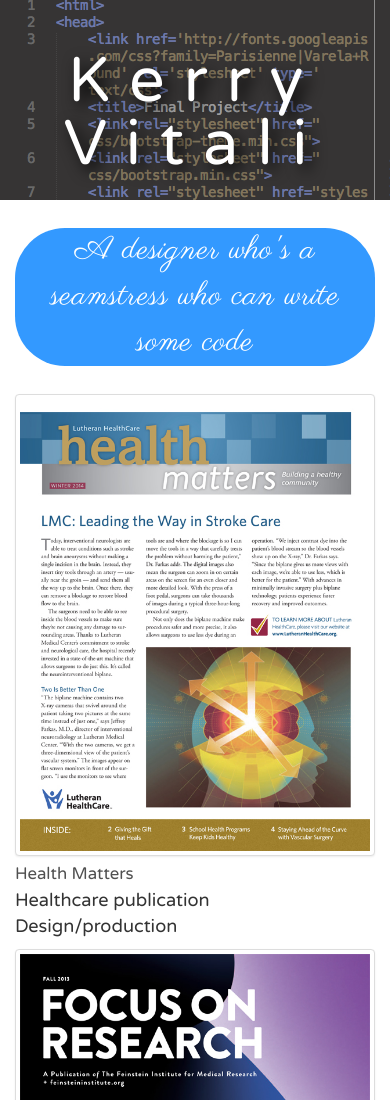
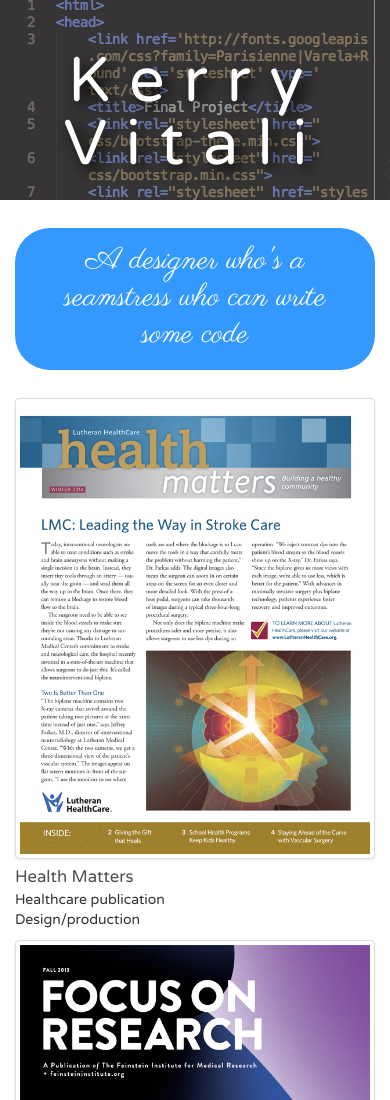
Before and after one commit to Viteen/Viteen.github.io, a plain HTML site: page index.html in a window 390 px wide. Shown: the top 1100 px of the page. Drawn offline with Linux system fonts and the light colour scheme.

Commit message:
Sunday at 9pm

```diff
--- a/index.html
+++ b/index.html
@@ -136,7 +136,7 @@
 					<div class="thumbnail">
 						<img src="images/quilt.png">
 					</div>
-					<span class="season">Textile Design ~ <br>The Scarlet Letter quilt</span></br>
+					<span class="season">Textile Design ~ The Scarlet Letter quilt</span></br>
 				<p>Designer/creator</p>
 				</div>
 			    <div class="col-md-6">
@@ -187,7 +187,7 @@
     		<div class="col-md-6">
 			   <h2>About</h2>
 			   		<div class="bio">
-				      I am a graphic designer with over 10 years experience with an emphasis on publication and textbook design. I am also a seamstress ~ I design and sew aprons, hats, bags, quilts and clothing.I most recently took on HTML5 and CSS3 in the Fall 2013 class at The Starter League.
+				      I am a graphic designer who loves a challenge: I most recently took on HTML5 and CSS3 in the Fall 2013 class at The Starter League.  Years of print experience with an emphasis on publication and textbook design. I am also a seamstress ~ I design and sew aprons, hats, bags, quilts and clothing.
 			  		</div>
     		</div>
 
--- a/styles.css
+++ b/styles.css
@@ -18,7 +18,6 @@
   border-radius: 50px;
   padding: 4px 0 4px 0;
   color: white;
-  letter-spacing: .02em;
 }
 
 .heading {
@@ -90,8 +89,10 @@ h2 {
   font-size: 3em;
 }
 .subhead {
-  font-size: 2.3em;
-  padding: 0 1em 0 1em;
+  font-size: 2.2em;
+  line-height: 120%;
+  border-radius: 35px;
+  padding: .5em 1em .5em 1em;
 }
 .col-md-4 .season {
   font-size: 1.2em;
@@ -111,5 +112,8 @@ h2 {
   color: #505050;
   margin: .5em 0 0 0;
 }
+p {
+  font-size: 1em;
+}
 
 }
```
